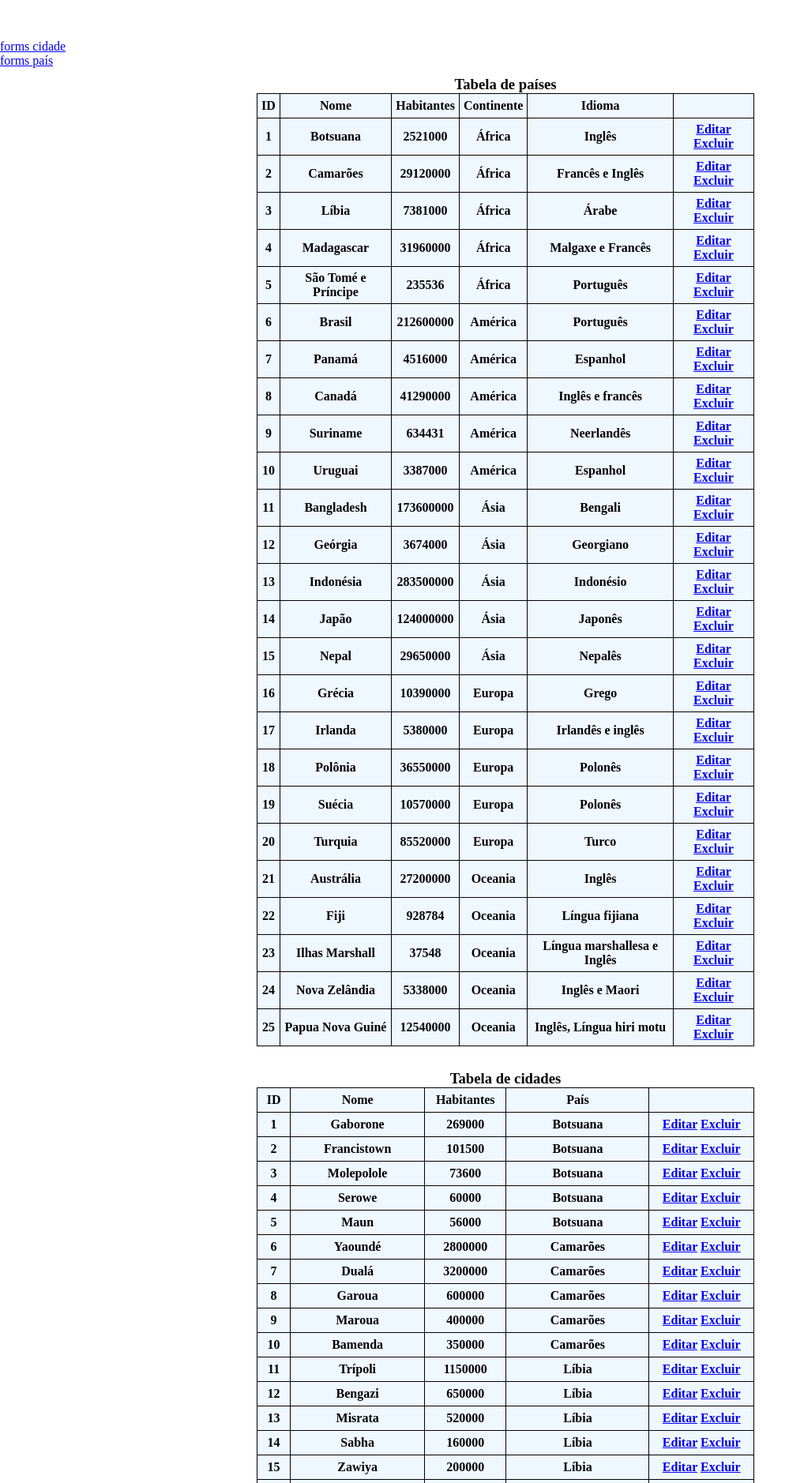
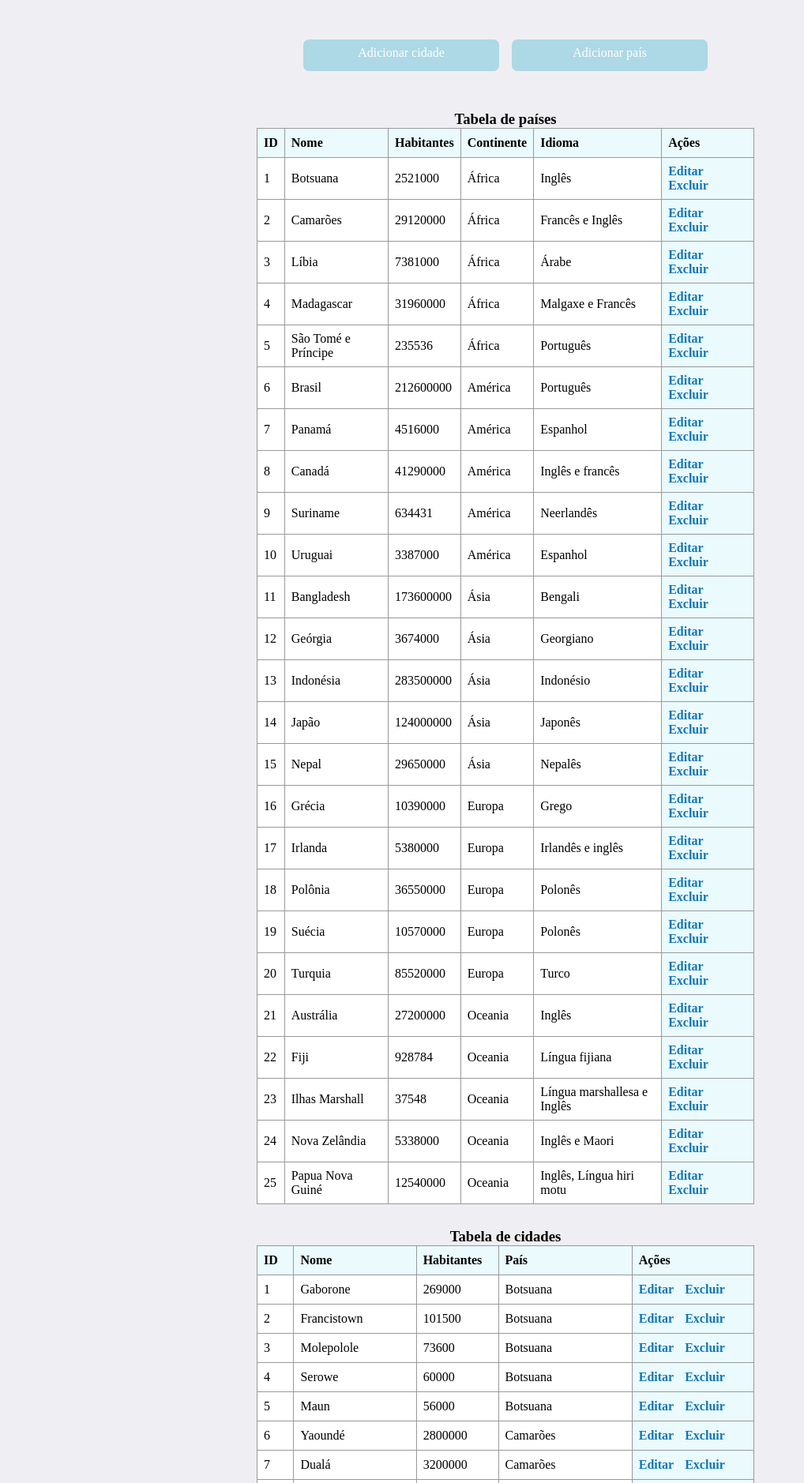
Before and after one commit to HeyLavenderBee/crud_mundo, a PHP site: page / in a window 1280 px wide. Shown: the part 90-1968 px from the top of the page at 79% size, without its empty margins (0-1018 px from the left). Run offline with PHP 8.4, Linux system fonts and the light colour scheme; data comes from the database, SQL or seed files in the repository; lists and menus that the app fills with data are empty; some web fonts are replaced.

Commit message:
Melhora no estilo das páginas - 251103
Botões no index para ir para cada formulário (cidades e países) estão centralizados e melhores de ver; formulários de update tem style melhor; assim como as tabelas também estão com cor de fundo, e a coluna de ações (editar e deletar) estão mais visíveis.

```diff
--- a/PW/connection.php
+++ b/PW/connection.php
@@ -1,5 +1,5 @@
 <?php
-    $server = "localhost:3307"; //atualizar pra :3306 depois, pois meu notebook roda no 3307
+    $server = "localhost:3306"; //atualizar pra :3306 depois, pois meu notebook roda no 3307
     $user = "root";
     $password = "";
     $db = "crud_mundo";
--- a/PW/index.php
+++ b/PW/index.php
@@ -18,9 +18,11 @@
 <body>
     <!-- Cabeçalho -->
     <div class="header">CRUD Mundo</div>
-    <a href="forms/city_forms.php">forms cidade</a>
-    <br>
-    <a href="forms/country_forms.php">forms país</a>
+	<div class="forms-link-container">
+		<a href="forms/city_forms.php" class="form-link">Adicionar cidade</a>
+		<br>
+		<a href="forms/country_forms.php" class="form-link">Adicionar país</a>
+	</div>
     <div class="main">
 
         <h3>Tabela de países</h3>
@@ -37,14 +39,15 @@
                 <th>Habitantes</th>
                 <th>Continente</th>
                 <th>Idioma</th>
+				<th>Ações</th>
                 </tr>";
                 while($row = $result->fetch_assoc()) {
                     echo "<tr>";
-                    echo "<th>" . $row["id_pais"] . "</th>";
-                    echo "<th>" . $row["nome"] . "</th>";
-                    echo "<th>" . $row["habitantes"] . "</th>";
-                    echo "<th>" . $row["continente"] . "</th>";
-                    echo "<th>" . $row["idioma"] . "</th>";
+                    echo "<td>" . $row["id_pais"] . "</td>";
+                    echo "<td>" . $row["nome"] . "</td>";
+                    echo "<td>" . $row["habitantes"] . "</td>";
+                    echo "<td>" . $row["continente"] . "</td>";
+                    echo "<td>" . $row["idioma"] . "</td>";
                     echo "<th>
                         <a href='forms/update_country.php?id=" . $row["id_pais"] . "' class='table-button'>Editar</a>
                         <a href='forms/delete_country.php?id=" . $row["id_pais"] . "' class='table-button' onclick='return confirm(\"Tem certeza que quer excluir o país? Todas as cidades relacionadas a ele serão excluídas também\")'>Excluir</a>
@@ -71,13 +74,14 @@
                 <th>Nome</th>
                 <th>Habitantes</th>
                 <th>País</th>
+				<th>Ações</th>
                 </tr>";
                 while($row = $result->fetch_assoc()) {
                     echo "<tr>";
-                    echo "<th>" . $row["id_cidade"] . "</th>";
-                    echo "<th>" . $row["nome"] . "</th>";
-                    echo "<th>" . $row["habitantes"] . "</th>";
-                    echo "<th>" . $row["paises_nome"] . "</th>";
+                    echo "<td>" . $row["id_cidade"] . "</td>";
+                    echo "<td>" . $row["nome"] . "</td>";
+                    echo "<td>" . $row["habitantes"] . "</td>";
+                    echo "<td>" . $row["paises_nome"] . "</td>";
                     echo "<th>
                         <a href='forms/update_city.php?id=" . $row["id_cidade"] . "' class='table-button'>Editar</a>
                         <a href='forms/delete_city.php?id=" . $row["id_cidade"] . "' class='table-button' onclick='return confirm(\"Tem certeza que quer excluir?\")'>Excluir</a>
--- a/PW/style.css
+++ b/PW/style.css
@@ -1,6 +1,7 @@
 *{
     margin: 0;
     font-family: "DM Serif Text";
+	background-color: #efeff3;
 }
 
 .dm-serif-text-regular {
@@ -28,6 +29,26 @@ font-style: italic;
     flex-direction: column;
     justify-content: center;
     align-items: center;
+}
+
+.forms-link-container{
+	width: 40%;
+	height: 40px;
+	justify-self: center;
+	display: flex;
+	flex-direction: row;
+	gap: 8px;
+	margin-bottom: 40px;
+}
+
+.form-link{
+	width: 100%;
+	text-align: center;
+	text-decoration: none;
+	padding: 8px;
+	background-color: lightblue;
+	color: white;
+	border-radius: 7px;
 }
 
 .forms-row{
@@ -65,13 +86,34 @@ font-style: italic;
     border: none;
 }
 
-.table-content{
+.table-content {
     justify-self: center;
     width: 50%;
     border-collapse: collapse;
-    background-color: aliceblue;
-    border: 1px solid;
+    background-color: white;
+    border: 1px solid #999;
     margin-bottom: 30px;
+}
+
+.table-content td {
+    border: 1px solid #999;
+    padding: 8px;
+    text-align: left;
+    background-color: white;
+}
+
+.table-content th {
+	border: 1px solid #999;
+    padding: 8px;
+    text-align: left;
+    background-color: #eafafd;
+}
+
+.table-button{
+	text-decoration: none;
+	color: #1276b5;
+	margin-right: 10px;
+	background-color: #00000000;
 }
 
 th{
```
Also changed, not shown: PW/forms/city_forms.php (+3 -5 lines), PW/forms/country_forms.php (+6 -3 lines), PW/forms/update_city.php (+8 -7 lines), PW/forms/update_country.php (+7 -6 lines).
